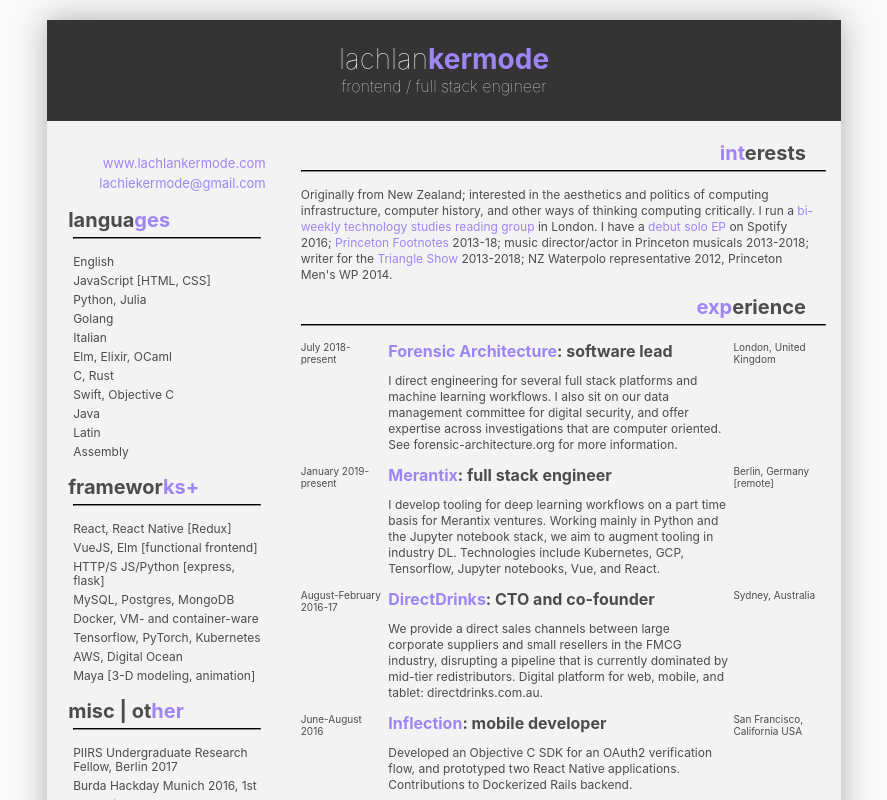
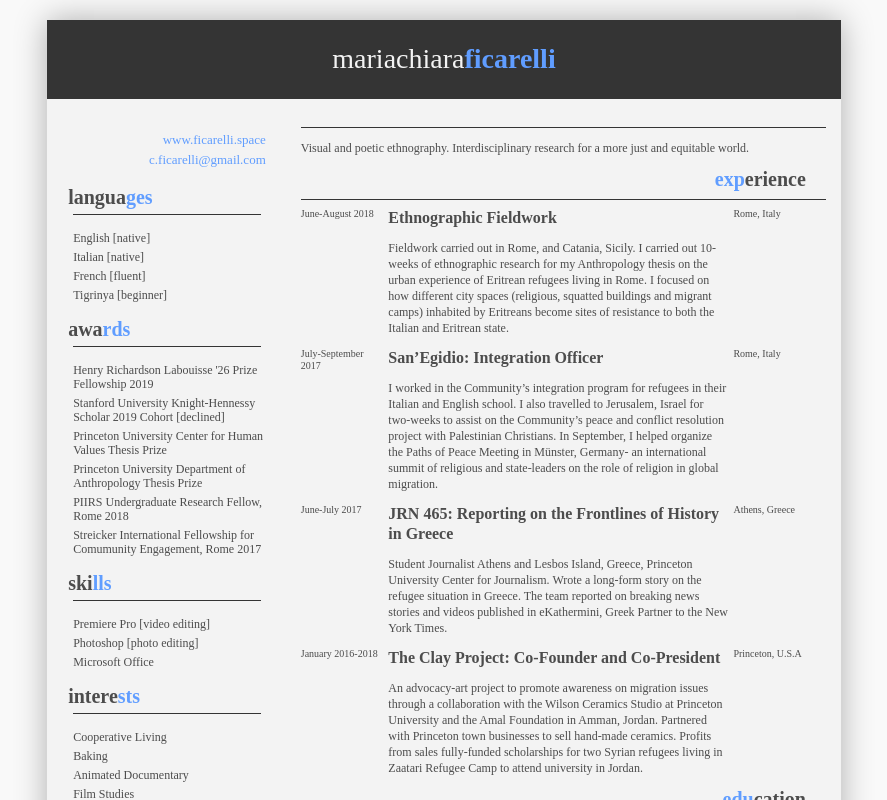
Before and after one commit to breezykermo/lk_com, a React (Create React App) app: page / in a window 1280 px wide. Shown: the top 800 px of the page, without its empty margins (196-1083 px from the left). Built offline with nearby package versions, Linux system fonts and the light colour scheme.

Commit message:
chi's resume v1

```diff
--- a/src/App.css
+++ b/src/App.css
@@ -1,4 +1,6 @@
+@import url('https://fonts.googleapis.com/css?family=Noto+Serif+KR&display=swap');
 .App {
+  font-family: 'Noto Serif KR', serif;
   display: flex;
   justify-content: center;
   padding: 20px;
@@ -6,13 +8,20 @@
 }
 
 a {
-  color: #9e85f6;
+  /* color: #9e85f6; */
+  color: #609dff;
   text-decoration: none;
   transition: 0.4s;
 }
 
 a:hover {
-  color: #7856f2;
+  /* color: #7856f2; */
+  color: #468cfc;
+}
+
+hr {
+  height: 1px;
+  border: none;
 }
 
 p {
--- a/src/components/A4Resume/Section.js
+++ b/src/components/A4Resume/Section.js
@@ -19,8 +19,6 @@ const styles = {
     margin: '0 1em 5px 1em',
   },
   hr: {
-    margin: '0 0 15px 0',
-    borderColor: theme.headerColor,
     backgroundColor: theme.headerColor,
     color: theme.headerColor,
   },
--- a/src/components/theme.js
+++ b/src/components/theme.js
@@ -1,6 +1,6 @@
 export default {
   textColor: '#4c4c4c',
-  highlightColor: '#9e85f6',
+  highlightColor: '#609dff',
   headerColor: '#343434',
   backgroundColor: '#f3f3f3',
   markdownRules: {
--- a/src/resume-data.json
+++ b/src/resume-data.json
@@ -1,101 +1,78 @@
 {
   "header": {
-    "name": "lachlan kermode",
-    "profession": "frontend / full stack engineer"
+    "name": "mariachiara ficarelli",
+    "profession": ""
   },
   "details": {
-    "website": "www.lachlankermode.com",
-    "email": "lachiekermode@gmail.com"
+    "website": "www.ficarelli.space",
+    "email": "c.ficarelli@gmail.com"
   },
   "skills": {
     "languages": [
-      "English",
-      "JavaScript [HTML, CSS]",
-      "Python, Julia",
-      "Golang",
-      "Italian",
-      "Elm, Elixir, OCaml",
-      "C, Rust",
-      "Swift, Objective C",
-      "Java",
-      "Latin",
-      "Assembly"
+      "English [native]",
+      "Italian [native]",
+      "French [fluent]",
+      "Tigrinya [beginner]"
     ],
-    "frameworks+": [
-      "React, React Native [Redux]",
-      "VueJS, Elm [functional frontend]",
-      "HTTP/S JS/Python [express, flask]",
-      "MySQL, Postgres, MongoDB",
-      "Docker, VM- and container-ware",
-      "Tensorflow, PyTorch, Kubernetes",
-      "AWS, Digital Ocean",
-      "Maya [3-D modeling, animation]"
+    "awards": [
+      "Henry Richardson Labouisse '26 Prize Fellowship 2019",
+      "Stanford University Knight-Hennessy Scholar 2019 Cohort [declined]",
+      "Princeton University Center for Human Values Thesis Prize",
+      "Princeton University Department of Anthropology Thesis Prize",
+      "PIIRS Undergraduate Research Fellow, Rome 2018",
+      "Streicker International Fellowship for Comumunity Engagement, Rome 2017"
     ],
-    "misc | other": [
-      "PIIRS Undergraduate Research Fellow, Berlin 2017",
-      "Burda Hackday Munich 2016, 1st",
-      "BICLazio Hack Rome 2015, 1st",
-      "HackZurich 2015, Dropbox API Prize and Top 25",
-      "HackZurich 2017, Top 25",
-      "Advisory Board, Paideia Institute for Humanistic Study",
-      "TEFL Certified Teacher",
-      "Outward Bound, Anakiwa NZ",
-      "Ian Turner Cup for Best All Rounder, Auckland Grammar 2012",
-      "Auckland University Latin Speaking 2012, 1st Place"
+    "skills": [
+      "Premiere Pro [video editing]",
+      "Photoshop [photo editing]",
+      "Microsoft Office"
+    ],
+    "interests": [
+      "Cooperative Living",
+      "Baking",
+      "Animated Documentary",
+      "Film Studies"
     ]
   },
   "sections": [
     {
-      "title": "interests",
-      "content": "Originally from New Zealand; interested in the aesthetics and politics of computing infrastructure, computer history, and other ways of thinking computing critically. I run a [bi-weekly technology studies reading group](https://argnotes.club/) in London. I have a [debut solo EP](https://open.spotify.com/album/4QArUFWoCa3NHP70W3dOEI) on Spotify 2016; [Princeton Footnotes](http://princetonfootnotes.com/) 2013-18; music director/actor in Princeton musicals 2013-2018; writer for the [Triangle Show](http://www.triangleshow.com/) 2013-2018; NZ Waterpolo representative 2012, Princeton Men's WP 2014."
+      "title": "",
+      "content": "Visual and poetic ethnography. Interdisciplinary research for a more just and equitable world."
     },
     {
       "title": "experience",
       "pills": [
         {
-          "left": "July 2018-present",
+          "left": "June-August 2018",
           "body": {
-            "title": "Forensic Architecture: software lead",
-            "link": "https://forensic-architecture.org",
-            "content": "I direct engineering for several full stack platforms and machine learning workflows. I also sit on our data management committee for digital security, and offer expertise across investigations that are computer oriented. See forensic-architecture.org for more information."
+            "title": "Ethnographic Fieldwork",
+            "content": "Fieldwork carried out in Rome, and Catania, Sicily. I carried out 10-weeks of ethnographic research for my Anthropology thesis on the urban experience of Eritrean refugees living in Rome. I focused on how different city spaces (religious, squatted buildings and migrant camps) inhabited by Eritreans become sites of resistance to both the Italian and Eritrean state."
           },
-          "right": "London, United Kingdom"
+          "right": "Rome, Italy"
         },
         {
-          "left": "January 2019-present",
+          "left": "July-September 2017",
           "body": {
-            "title": "Merantix: full stack engineer",
-            "link": "https://merantix.com",
-            "content": "I develop tooling for deep learning workflows on a part time basis for Merantix ventures. Working mainly in Python and the Jupyter notebook stack, we aim to augment tooling in industry DL. Technologies include Kubernetes, GCP, Tensorflow, Jupyter notebooks, Vue, and React."
+            "title": "San’Egidio: Integration Officer",
+            "content": "I worked in the Community’s integration program for refugees in their Italian and English school. I also travelled to Jerusalem, Israel for two-weeks to assist on the Community’s peace and conflict resolution project with Palestinian Christians. In September, I helped organize the Paths of Peace Meeting in Münster, Germany- an international summit of religious and state-leaders on the role of religion in global migration. "
           },
-          "right": "Berlin, Germany [remote]"
+          "right": "Rome, Italy"
         },
         {
-          "left": "August-February 2016-17",
+          "left": "June-July 2017",
           "body": {
-            "title": "DirectDrinks: CTO and co-founder",
-            "link": "https://directdrinks.co",
-            "content": "We provide a direct sales channels between large corporate suppliers and small resellers in the FMCG industry, disrupting a pipeline that is currently dominated by mid-tier redistributors. Digital platform for web, mobile, and tablet: directdrinks.com.au."
+            "title": "JRN 465: Reporting on the Frontlines of History in Greece",
+            "content": "Student Journalist Athens and Lesbos Island, Greece, Princeton University Center for Journalism. Wrote a long-form story on the refugee situation in Greece. The team reported on breaking news stories and videos published in eKathermini, Greek Partner to the New York Times."
           },
-          "right": "Sydney, Australia"
+          "right": "Athens, Greece"
         },
         {
-          "left": "June-August 2016",
+          "left": "January 2016-2018",
           "body": {
-            "title": "Inflection: mobile developer",
-            "link": "https://inflection.com",
-            "content": "Developed an Objective C SDK for an OAuth2 verification flow, and prototyped two React Native applications. Contributions to Dockerized Rails backend."
+            "title": "The Clay Project: Co-Founder and Co-President",
+            "content": "An advocacy-art project to promote awareness on migration issues through a collaboration with the Wilson Ceramics Studio at Princeton University and the Amal Foundation in Amman, Jordan. Partnered with Princeton town businesses to sell hand-made ceramics. Profits from sales fully-funded scholarships for two Syrian refugees living in Zaatari Refugee Camp to attend university in Jordan."
           },
-          "right": "San Francisco, California USA"
-        },
-        {
-          "left": "April-May 2016",
-          "body": {
-            "title": "Artirigo AG: full stack developer",
-            "link": "https://github.com/Artirigo",
-            "content": "React Native frontend for iOS and Android. In addition, Dockerized and contributions to Rails application."
-          },
-          "right": "Bamberg, Germany"
+          "right": "Princeton, U.S.A"
         }
       ]
     },
@@ -103,18 +80,14 @@
       "title": "education",
       "pills": [
         {
-          "left": "present",
+          "left": "",
           "body": {
             "title": "Princeton University",
-            "content": "Major in Computer Science. Classes also in intellectual history, media and cultural theory, performance theory, theatre et al."
+            "content": "Class of 2019. Summa Cum Laude [with highest honors] AB in Anthropology. Certificate in Values and Public Life. Coursework includes: Colonialism and Historical Injustice; Human Rights; Political Anthropology; Policing and Militarization; Global Forced Migration Studies; The Anthropology of Development."
           },
           "right": "Princeton, NJ, USA"
         }
       ]
-    },
-    {
-      "title": "portfolio | references",
-      "content": "For code see [lachlankermode.com/portfolio](http://lachlankermode.com/portfolio), contributions on GitHub [@breezykermo](https://github.com/breezykermo). Twitter [@lachlankermode](https://www.twitter.com/lachlankermode). Visit [lachlankermode.com/resume](http://lachlankermode.com/resume) for active links in this resume. References available on request."
     }
   ]
 }
```
